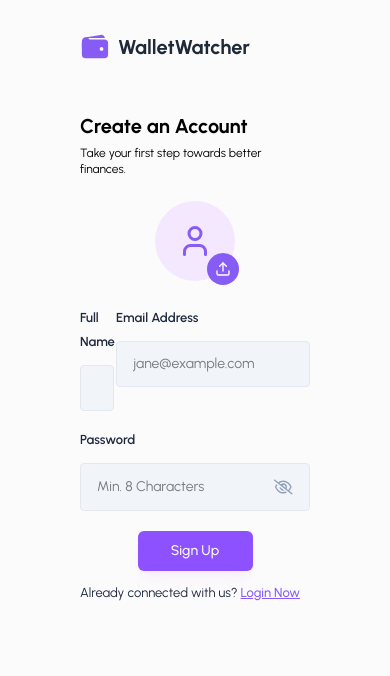
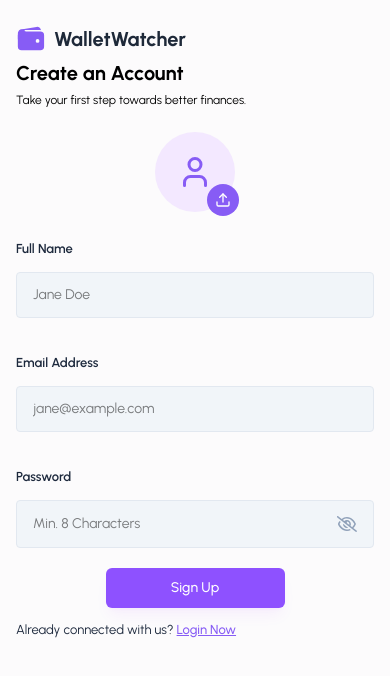
Before and after one commit to Vaishu0110/WalletWatcher, a React (Vite) app in the folder frontend/WalletWatcher/: page /signup in a window 390 px wide. Shown: the top 676 px of the page. Built offline with nearby package versions, Linux system fonts and the light colour scheme; no server answers.

Commit message:
Fixed UI Bugs I have noticed after deploying

```diff
--- a/frontend/WalletWatcher/src/components/layouts/AuthLayout.jsx
+++ b/frontend/WalletWatcher/src/components/layouts/AuthLayout.jsx
@@ -5,7 +5,7 @@ import { IoWallet } from "react-icons/io5";
 
 const AuthLayout = ({children}) => {
     return <div className = "flex">
-        <div className = "w-screen h-screen md:w-[60vw] px-20 pt-8 pb-20">
+        <div className = "w-full min-h-screen md:w-[60vw] px-4 sm:px-6 md:px-10 lg:px-20 pt-6 md:pt-8 pb-10 md:pb-20">
             <div className="flex items-center gap-2">
                 <IoWallet className="text-3xl md:text-4xl text-primary" />
                 <h1 className="text-xl md:text-2xl font-bold text-gray-800">
--- a/frontend/WalletWatcher/src/components/layouts/SideMenu.jsx
+++ b/frontend/WalletWatcher/src/components/layouts/SideMenu.jsx
@@ -66,7 +66,7 @@ const SideMenu = ({activeMenu}) => {
                                 <img
                                 src = {user?.profileImageUrl}
                                 alt = "Profile Image"
-                                className = "w-20 h-20 bg-slate-400 rounded-full"
+                                className = "w-20 h-20 object-cover bg-slate-400 rounded-full"
                             />
                             )
                         }
--- a/frontend/WalletWatcher/src/pages/Auth/SignUp.jsx
+++ b/frontend/WalletWatcher/src/pages/Auth/SignUp.jsx
@@ -77,7 +77,7 @@ const SignUp = () => {
                 <form onSubmit = {handleSignUp}>
                     <ProfilePhotoSelector image = {profilePic} setImage = {setProfilePic} />
 
-                    <div className = "grid grid-cols-1 md:grid-cols-2 gap-x-4">
+                    <div className = "grid grid-cols-1 sm:grid-cols-2 gap-4">
                         <Input
                             value = {fullName}
                             onChange = {({target}) => setFullName(target.value)}
@@ -92,7 +92,7 @@ const SignUp = () => {
                             placeholder = "jane@example.com"
                             type = "text"
                         />
-                        <div className = "col-span-2">
+                        <div className = "sm:col-span-2">
                             <Input
                                 value = {password}
                                 onChange = {({target}) => setPassword(target.value)}
```
Also changed, not shown: 2 other files (tests, documents, lock files or other folders).
